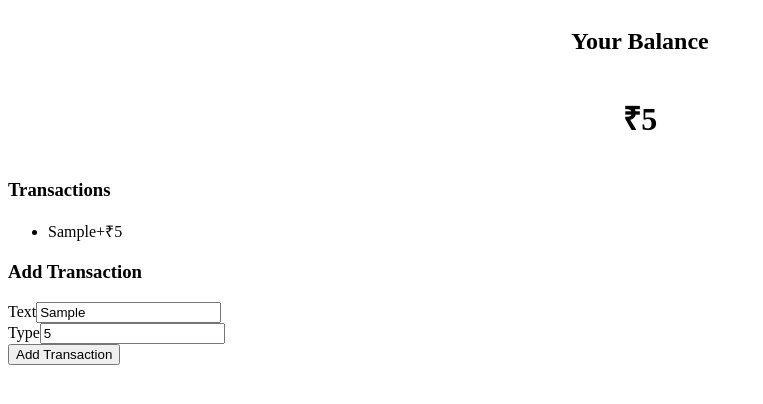
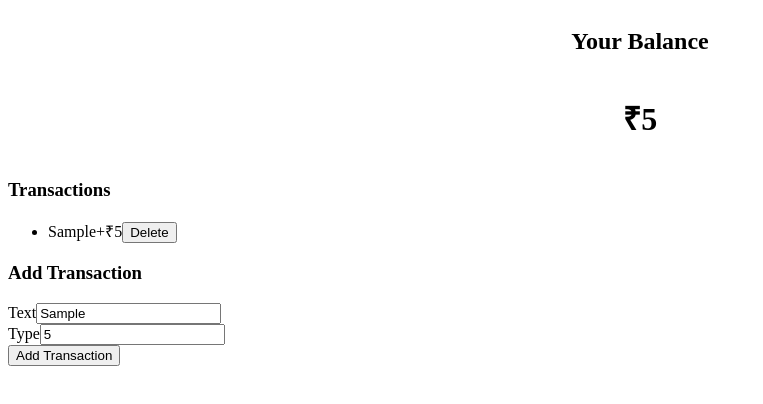
Before and after one commit to AdityaNair07/Expense-Tracker, a React (Create React App) app: page / in a window 1280 px wide. Both pictures are taken after typing "Sample", "5" into the empty fields and a click on the button "Add Transaction". Shown: the top 404 px of the page, without its empty margins (0-763 px from the left). Built offline with nearby package versions, Linux system fonts and the light colour scheme.

Commit message:
Delete Transaction added

```diff
--- a/src/components/Transaction.jsx
+++ b/src/components/Transaction.jsx
@@ -1,6 +1,6 @@
 import React from "react";
 
-const Transaction = ({ transaction }) => {
+const Transaction = ({ transaction, deleteTransactions }) => {
   const sign = transaction.amount >= 0 ? "+" : "-";
   return (
     <div>
@@ -8,6 +8,7 @@ const Transaction = ({ transaction }) => {
       <span>
         {sign}₹{Math.abs(transaction.amount)}
       </span>
+      <button onClick={() => deleteTransactions(transaction.id)}>Delete</button>
     </div>
   );
 };
--- a/src/components/TransactionList.jsx
+++ b/src/components/TransactionList.jsx
@@ -1,7 +1,7 @@
 import React from "react";
 import Transaction from "./Transaction";
 
-const TransactionList = ({ transactions }) => {
+const TransactionList = ({ transactions, deleteTransactions }) => {
   return (
     <div>
       <h3>Transactions</h3>
@@ -9,7 +9,13 @@ const TransactionList = ({ transactions }) => {
         {transactions.map((transaction) => {
           return (
             <li>
-              <Transaction key={transaction.id} transaction={transaction} />
+              <Transaction
+                key={transaction.id}
+                transaction={transaction}
+                deleteTransactions={(transactionID) =>
+                  deleteTransactions(transactionID)
+                }
+              />
             </li>
           );
         })}
--- a/src/containers/Main.js
+++ b/src/containers/Main.js
@@ -2,14 +2,19 @@ import React from "react";
 import { connect } from "react-redux";
 import Balance from "../components/Balance";
 import AddTransaction from "../components/AddTransaction";
-import { addTransactions } from "../redux/actions";
+import { addTransactions, deleteTransactions } from "../redux/actions";
 import TransactionList from "../components/TransactionList";
 
-export const Main = ({ transactions, addTransactions }) => {
+export const Main = ({ transactions, addTransactions, deleteTransactions }) => {
   return (
     <div>
       <Balance transactions={transactions} />
-      <TransactionList transactions={transactions} />
+      <TransactionList
+        transactions={transactions}
+        deleteTransactions={(transactionID) =>
+          deleteTransactions(transactionID)
+        }
+      />
       <AddTransaction
         id={transactions[0] ? transactions[0].id + 1 : 1}
         addTransactions={(transactions) => addTransactions(transactions)}
@@ -22,6 +27,8 @@ const mapStateToProps = (state) => ({ transactions: state.transactions });
 
 const mapDispatchToProps = (dispatch) => ({
   addTransactions: (transactions) => dispatch(addTransactions(transactions)),
+  deleteTransactions: (transactionID) =>
+    dispatch(deleteTransactions(transactionID)),
 });
 
 export default connect(mapStateToProps, mapDispatchToProps)(Main);
--- a/src/redux/actions.js
+++ b/src/redux/actions.js
@@ -1,6 +1,12 @@
 export const ADD_TRANSACTIONS = "ADD_TRANSACTIONS";
+export const DELETE_TRANSACTIONS = "DELETE_TRANSACTIONS";
 
 export const addTransactions = (transactions) => ({
   type: ADD_TRANSACTIONS,
   payload: transactions,
 });
+
+export const deleteTransactions = (transactionID) => ({
+  type: DELETE_TRANSACTIONS,
+  payload: transactionID,
+});
--- a/src/redux/reducer.js
+++ b/src/redux/reducer.js
@@ -1,4 +1,4 @@
-import { ADD_TRANSACTIONS, addTransactions } from "./actions";
+import { ADD_TRANSACTIONS, DELETE_TRANSACTIONS } from "./actions";
 
 const initialState = {
   transactions: [],
@@ -11,6 +11,15 @@ const MyReducer = (state = initialState, action) => {
         ...state,
         transactions: [action.payload, ...state.transactions],
       };
+
+    case DELETE_TRANSACTIONS:
+      return {
+        ...state,
+        transactions: state.transactions.filter(
+          (transaction) => transaction.id !== action.payload
+        ),
+      };
+
     default:
       return state;
   }
```
